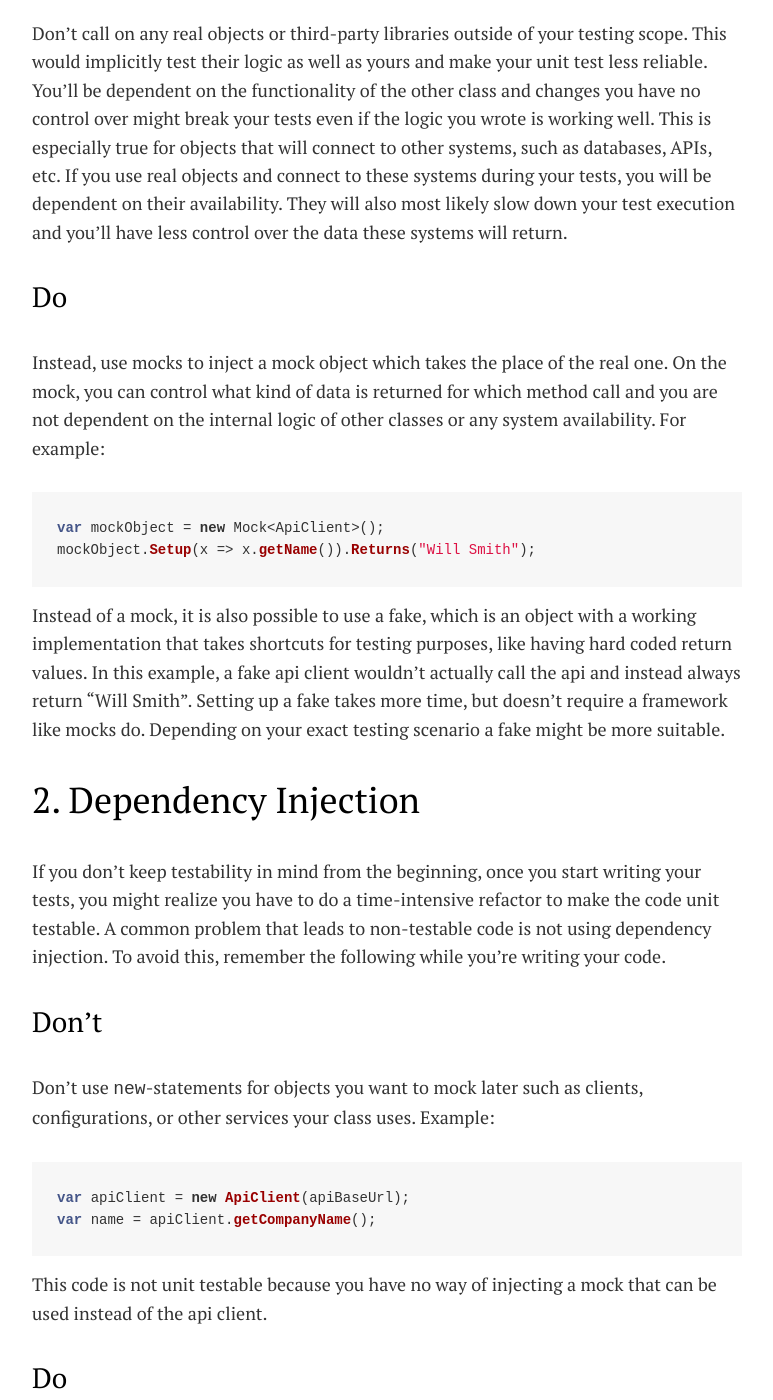
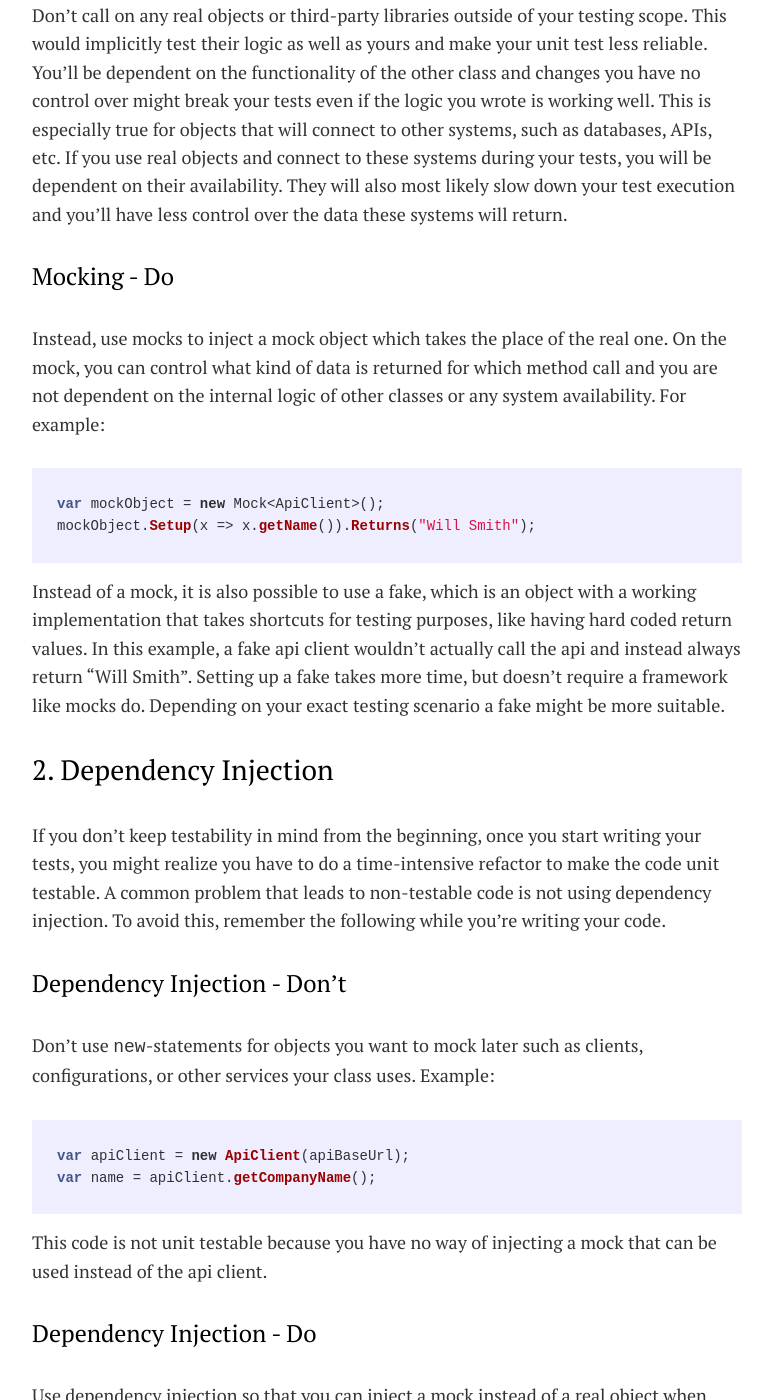
Before and after one commit to julyvee/julyvee.github.io, a Jekyll site: the page built from _posts/2022-08-17-dos-and-donts-for-efficient-unit-testing.markdown, in a window 1280 px wide and 1400 px high, scrolled down 1350 px. Shown: the whole window, without its empty margins (253-1026 px from the left). Built offline with Jekyll 4.4.1, drawn with Linux system fonts in a browser that asks for light colours; some of the changed text lies outside the part shown.

Commit message:
Fix markdownlint warnings

````diff
--- a/_posts/2022-08-17-dos-and-donts-for-efficient-unit-testing.markdown
+++ b/_posts/2022-08-17-dos-and-donts-for-efficient-unit-testing.markdown
@@ -8,79 +8,78 @@
 ---
 Unit testing is an important part of the software development lifecycle since it ensures that your code works as expected and that future changes don’t break existing features. When writing unit tests, we want to write as many as necessary to cover all the important logic in the code but at the same time write as little as possible to minimize dependencies and keep the tests maintainable. To achieve efficient unit testing, here are some Dos and Don’ts to consider.
 
-# 1. Mocking
+## 1. Mocking
 
 In a unit test, we want to test the logic inside the class or method we are testing. We don’t want to test logic that is part of other classes or third-party libraries. To achieve this, we can mock any objects or functions that contain logic outside our class or method. This is more efficient as you can spend less time worrying about the logic outside of your testing scope.
 
-## Don’t
+### Mocking - Don’t
 
 Don’t call on any real objects or third-party libraries outside of your testing scope. This would implicitly test their logic as well as yours and make your unit test less reliable. You’ll be dependent on the functionality of the other class and changes you have no control over might break your tests even if the logic you wrote is working well.
 This is especially true for objects that will connect to other systems, such as databases, APIs, etc. If you use real objects and connect to these systems during your tests, you will be dependent on their availability. They will also most likely slow down your test execution and you’ll have less control over the data these systems will return.
 
-## Do
+### Mocking - Do
 
 Instead, use mocks to inject a mock object which takes the place of the real one. On the mock, you can control what kind of data is returned for which method call and you are not dependent on the internal logic of other classes or any system availability. For example:
 
-{% highlight cs %}
+```cs
 var mockObject = new Mock<ApiClient>();
 mockObject.Setup(x => x.getName()).Returns("Will Smith");
-{% endhighlight %}
+```
 
 Instead of a mock, it is also possible to use a fake, which is an object with a working implementation that takes shortcuts for testing purposes, like having hard coded return values. In this example, a fake api client wouldn't actually call the api and instead always return "Will Smith". Setting up a fake takes more time, but doesn't require a framework like mocks do. Depending on your exact testing scenario a fake might be more suitable.
 
-# 2. Dependency Injection
+## 2. Dependency Injection
 
 If you don’t keep testability in mind from the beginning, once you start writing your tests, you might realize you have to do a time-intensive refactor to make the code unit testable. A common problem that leads to non-testable code is not using dependency injection. To avoid this, remember the following while you’re writing your code.
 
-## Don’t
+### Dependency Injection - Don’t
 
 Don’t use `new`-statements for objects you want to mock later such as clients, configurations, or other services your class uses. Example:
 
-{% highlight cs %}
+```cs
 var apiClient = new ApiClient(apiBaseUrl);
 var name = apiClient.getCompanyName();
-{% endhighlight %}
+```
 
 This code is not unit testable because you have no way of injecting a mock that can be used instead of the api client.
 
-## Do
+### Dependency Injection - Do
 
 Use dependency injection so that you can inject a mock instead of a real object when testing. In this case, we’re going to inject mock api client.
 
-{% highlight cs %}
+```cs
 public SomeClass(ApiClient apiClient) {
    this.apiClient = apiClient;
 }
-{% endhighlight %}
+```
 
 The code from the above example now looks like this:
 
-{% highlight cs %}
+```cs
 var name = this.apiClient.getCompanyName();
-{% endhighlight %}
+```
 
 This is unit testable since the api client can be injected as a mock and can then be configured to return a pre-defined value.
 
-{% highlight cs %}
+```cs
 mockApiClient = new Mock<ApiClient>();
 
 someObject= new SomeClass(mockApiClient.Object);
 
 mockApiClient.Setup(x => x.getCompanyName()).Returns("My Test Company");
-{% endhighlight %}
+```
 
 Now you can easily set up the mock api client to return predefined test data and continue testing your class logic without connecting to a real api. If you keep this in mind from the beginning, you’ll write great unit testable code and can start testing immediately without spending much time on refactoring. Very efficient!
 
-# 3. Assertions
+## 3. Assertions
 
 When it comes to assertions in unit tests you want to make sure that you assert the right things, not necessarily lots of things. While we are trying to test the logic inside a certain class, some assertions can be inefficient and not give you the confidence you need in the test result. Consider the following:
 
-## Don’t
+### Assertions - Don’t
 
 Don’t assert the return values of mocks. Because if you do, you’re mainly asserting whether you set up the mock correctly. This is especially true when the method you are testing passes the mock result directly as a return value without significant changes. For a very simple example, look at this class:
 
-{% highlight cs %}
-
+```cs
 public class SearchController : ControllerBase {
 
    public SearchClient SearchClient { get; }
@@ -95,53 +94,52 @@
       return this.SearchClient.GetName(id);
    }
 }
-{% endhighlight %}
+```
 
 After mocking the search client, we can set it up to return a certain value. Then, it’s easy to assert that the return value is, in fact, this value from the mock.
 
-{% highlight cs %}
+```cs
 mockSearchClient.Setup(x => x.GetName(id)
    .ReturnsAsync("myResult");
 var result = searchController.GetName(id);
 Assert.Equal("myResult",result.Value);
-{% endhighlight %}
+```
 
 But now, your method could look like this, and the test would still pass:
 
-{% highlight cs %}
+```cs
 public String GetName(string id)
 {
    return "myResult";
 }
-{% endhighlight %}
+```
 
 Similarly, if you set up your mock wrong, the test would fail even though the logic inside the method is sound.
 
-## Do
+### Assertions - Do
 
 For efficient assertions that will give you confidence in the logic, you are testing, make them only on the logic in the method you are testing. The simple example above doesn’t have a lot of logic, but we want to make sure that it calls the search client to retrieve the result. For this, we can use the verify method to make sure the search client was called using the right parameters even though we don’t care about the result.
 
-{% highlight cs %}
+```cs
 mockSearchClient.Verify(mock => mock.GetName(id), Times.Once());
-{% endhighlight %}
+```
 
 If there is more logic, you can make assertions on the part of the result that was modified by the method you are testing.
 
-# 4. Callbacks
+## 4. Callbacks
 
 It can be time-consuming to set up mocks if you want to make sure they are being called with the right parameters, especially if the parameters are complex. To make your testing more efficient, consider using callbacks to make assertions on the parameters after a method was called.
 
-## Don’t
+### Callbacks - Don’t
 
 Don’t spend a lot of time setting up a complex mock method call. Often you don’t care about all the parameters but only a few, or even only parts of them if the parameters are also objects. It’s easy to make a small mistake in the creation of the parameter, like missing an attribute that the actual method sets, and then your mock won’t be called, even though you might not care about this attribute at all.
 
-## Do
+### Callbacks - Do
 
 Define only the most relevant parameters to differentiate between method calls and use an `any`-statement for the others. In this example, the method has a complex search options parameter which would take a lot of time to set up manually. Since we only care about 2 attributes in the search options, we use an `any`-statement and store the options in a callback for later assertions.
 
-{% highlight cs %}
+```cs
 var actualOptions = new SearchOptions();
-
 mockSearchClient
    .Setup(x =>
       x.Search(
@@ -155,29 +153,29 @@
        actualOptions = searchOptions;
      }
    );
-{% endhighlight %}
+```
 
 Since we want to test our method logic, we care only about the parts of the parameter which are influenced by our method, in this example, let's say the search mode and the search query type. So, with the variable we stored in the callback, we can make assertions on only these two attributes.
 
-{% highlight cs %}
+```cs
 Assert.Equal(SearchMode.All, actualOptions.SearchMode);
 Assert.Equal(SearchQueryType.Full, actualOptions.QueryType);
-{% endhighlight %}
+```
 
 This makes the test more explicit since it shows which parts of the logic you care about. It’s also more efficient since you don’t have to spend a lot of time setting up the parameters for the mock.
 
-# Conclusion
+## Conclusion
 
 To make your unit tests more efficient, keep a few principles in mind:
 
-1.	Mock any logic outside of your testing scope
-2.	Use dependency injection to make objects easily mockable
-3.	Make assertions on your logic, not mock setups
-4.	Use callbacks to validate complex parameters
+1. Mock any logic outside of your testing scope
+2. Use dependency injection to make objects easily mockable
+3. Make assertions on your logic, not mock setups
+4. Use callbacks to validate complex parameters
 
 Of course there might be scenarios in which some of these concepts don't apply. But in general, adhering to these principles will save you time while writing your tests and make them more meaningful. An all-around win!
 
-# Supporting Information
+## Supporting Information
 
 - The code in this blog post was written in C# (.NET Framework) using Xunit and the Moq framework. However, the concepts also apply to any other testing frameworks for object-oriented programming languages.
 - [Click here for more Information on Dependency Injection](https://en.wikipedia.org/wiki/Dependency_injection)
````
Also changed, not shown: images/pages/2.jpg (added).
